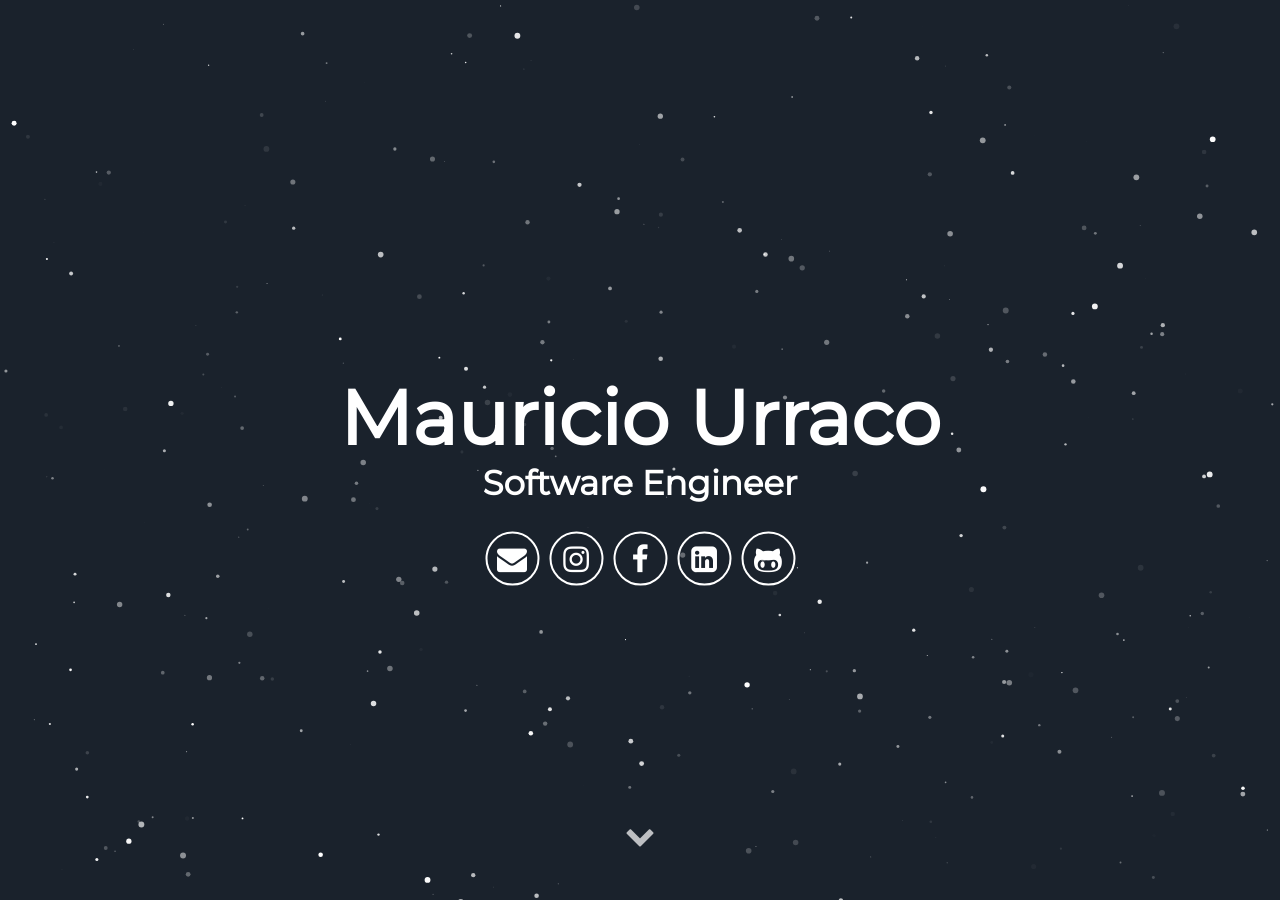
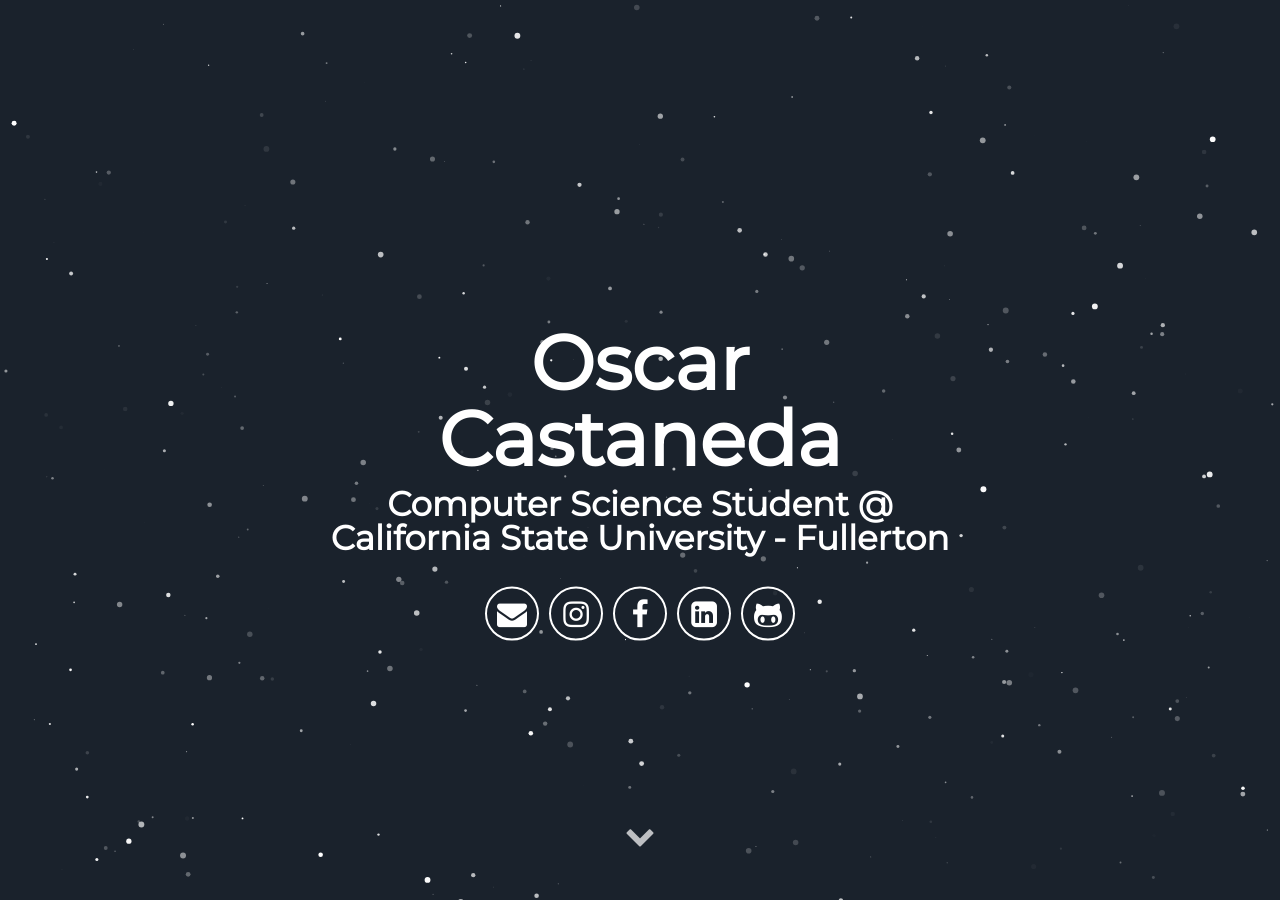
Before and after one commit to murraco/jekyll-theme-minimal-resume, a Jekyll site: the page built from index.html, in a window 1280 px wide and 900 px high. Built offline with Jekyll 4.4.1, drawn with Linux system fonts in a browser that asks for light colours; some web fonts are replaced.

Commit message:
Updating _config.yml

```diff
--- a/_config.yml
+++ b/_config.yml
@@ -1,16 +1,16 @@
 # Site settings
-title: Mauricio Urraco
-description: Jekyll Theme Minimal Resume
+title: Oscar Castaneda
+description: CPSC 362 - Portfolio
 # baseurl: "" # the subpath of your site, e.g. /blog
 # url: "localhost:3000" # the base hostname & protocol for your site e.g. http://willianjusten.com.br
 
 # User settings
-username: Mauricio Urraco
+username: Oscar Castaneda
 user_description: I\'m a nomad Software Engineer, always searching for the next challenge; no task is too scary nor too difficult. Lately I have been immersed in the <b>crypto-world</b> working for Radix, a London based startup trying to create the next massive scalable DLT. I'm one of the two guys behind all the JS related stuff. Visit my blog here <a href="https://mauriciourraco.com" target="_blank">https://mauriciourraco.com</a>
-user_title: Software Engineer
-email: mauriurraco@gmail.com
+user_title: Computer Science Student @ California State University - Fullerton
+email: o.castaneda1@outlook.com
 # twitter_username: lorem_ipsum
-# github_username:  lorem_ipsum
+github_username:  ocastaneda3
 # gplus_username:  lorem_ipsum
 
 # Google-analytics
```
